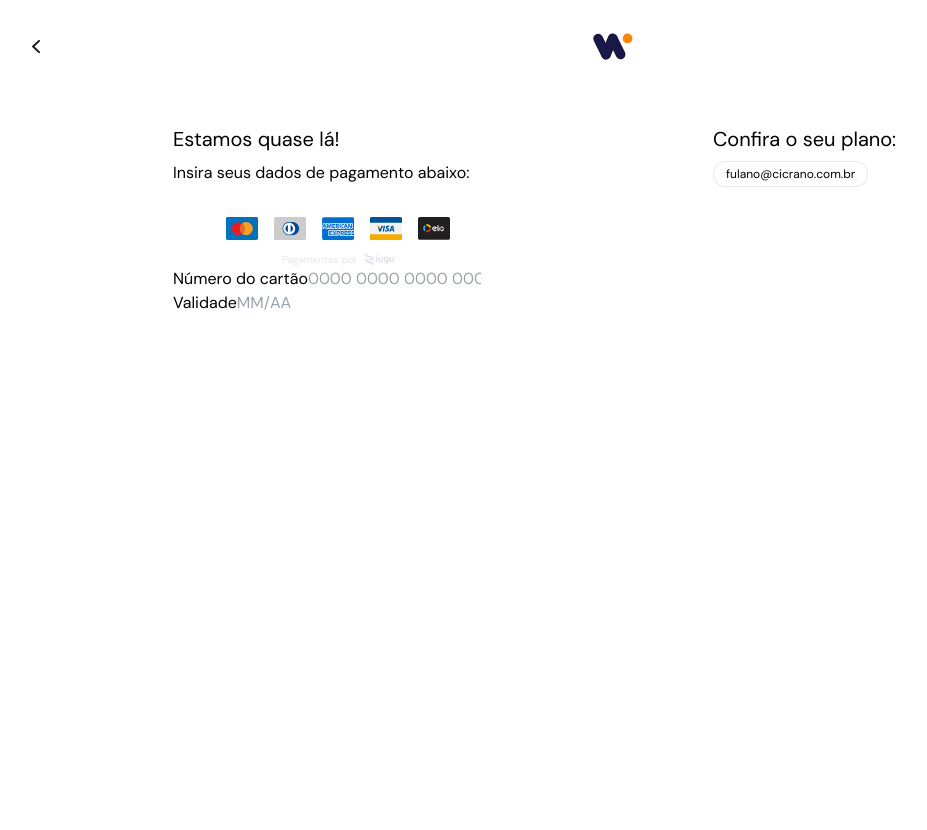
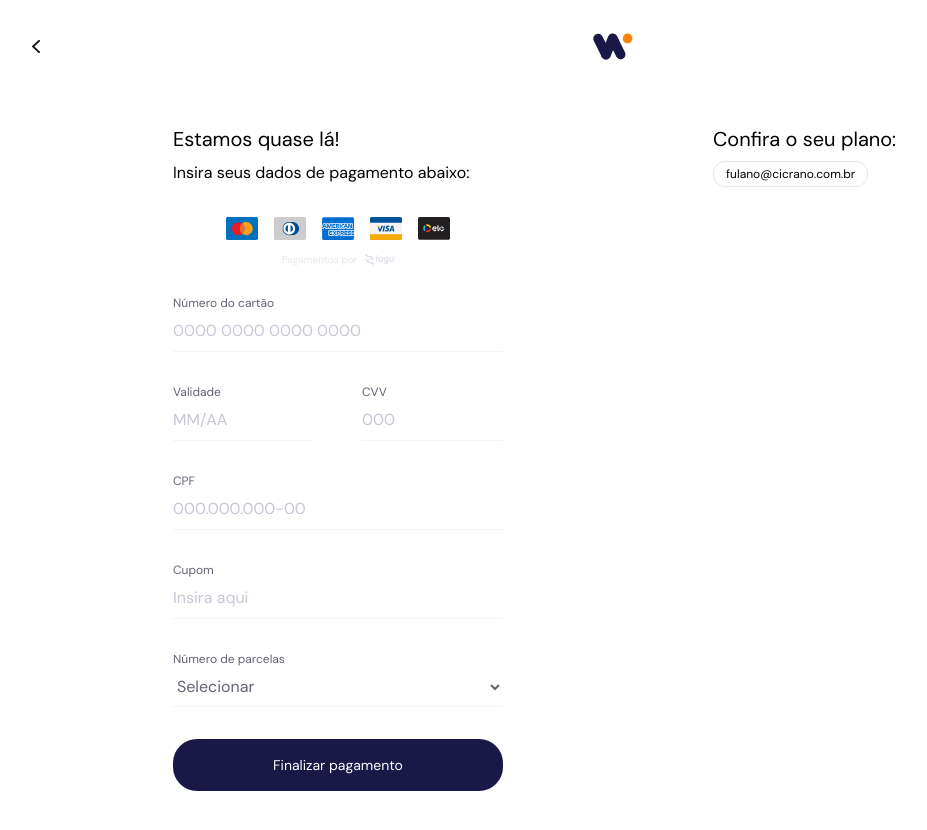
Before and after one commit to hilquias-kil/checkout-app, a Next.js app: page / in a window 1280 px wide. Shown: the top 830 px of the page, without its empty margins (32-959 px from the left). Before the commit the page ends 800 px from the top, so only its background shows below. Built offline with nearby package versions, Linux system fonts and the light colour scheme.

Commit message:
ADD: form components

```diff
--- a/src/components/CardsFlags/CardsFlags.tsx
+++ b/src/components/CardsFlags/CardsFlags.tsx
@@ -15,7 +15,7 @@ export function CardsFlags() {
         <Image src="/visa.svg" alt="Visa" width={32} height={23} />
         <Image src="/elo.svg" alt="Elo" width={32} height={23} />
       </div>
-      <p className="flex items-center gap-2 justify-center">
+      <p className="flex items-center gap-2 justify-center mb-7">
         <span className="text-[10px] text-gray-200">Pagamentos por</span>
         <Image src="/iugu.svg" alt="Iugu" width={29} height={11} />
       </p>
--- a/src/components/CreditCardForm/CreditCardForm.tsx
+++ b/src/components/CreditCardForm/CreditCardForm.tsx
@@ -1,17 +1,34 @@
 import { CardsFlags } from "../CardsFlags";
+import { InputField } from "../InputField";
+import { SelectField } from "../SelectField";
 
 export function CreditCardForm() {
   return (
     <form>
       <CardsFlags />
-      <div>
-        <label htmlFor="card-number">Número do cartão</label>
-        <input type="number" placeholder="0000 0000 0000 0000" />
+      <InputField
+        label="Número do cartão"
+        id="card-number"
+        placeholder="0000 0000 0000 0000"
+      />
+      <div className="flex gap-12">
+        <InputField label="Validade" id="card-expire" placeholder="MM/AA" />
+        <InputField label="CVV" id="cvv" placeholder="000" />
       </div>
-      <div>
-      <label htmlFor="card-expire">Validade</label>
-      <input type="text" placeholder="MM/AA" />
-      </div>
+      <InputField label="CPF" id="cpf" placeholder="000.000.000-00" />
+      <InputField label="Cupom" id="cupom" placeholder="Insira aqui" />
+      <SelectField
+        label="Número de parcelas"
+        id="instalments"
+        placeholder="Selecionar"
+        options={[]}
+      />
+      <button
+        type="submit"
+        className="text-sm text-white bg-[#191847] hover:bg-blue-950 p-4 rounded-3xl w-full transition-colors"
+      >
+        Finalizar pagamento
+      </button>
     </form>
   );
 }
--- /dev/null
+++ b/src/components/InputField/InputField.tsx
@@ -0,0 +1,21 @@
+type Props = {
+  label: string;
+  id: string;
+  placeholder: string;
+};
+
+export function InputField({ label, id, placeholder }: Props) {
+  return (
+    <div className="flex flex-col mb-8">
+      <label htmlFor={id} className="text-xs text-[#666173]">
+        {label}
+      </label>
+      <input
+        type="text"
+        id={id}
+        placeholder={placeholder}
+        className="placeholder:text-[#C9C5D4] text-[#666173] text-base py-2 border-b-[1px] border-[#F4F3F6] w-full focus:border-gray-300 outline-none"
+      />
+    </div>
+  );
+}
--- /dev/null
+++ b/src/components/InputField/index.ts
@@ -0,0 +1 @@
+export * from "./InputField";
--- /dev/null
+++ b/src/components/SelectField/SelectField.tsx
@@ -0,0 +1,34 @@
+type Option = {
+  label: string;
+  value: string;
+};
+
+type Props = {
+  label: string;
+  id: string;
+  placeholder: string;
+  options: Option[];
+};
+
+export function SelectField({ label, id, placeholder, options }: Props) {
+  return (
+    <div className="flex flex-col mb-8">
+      <label htmlFor={id} className="text-xs text-[#666173]">
+        {label}
+      </label>
+      <select
+        id={id}
+        className="placeholder:text-[#C9C5D4] bg-white text-[#666173] text-base py-2 border-b-[1px] border-[#F4F3F6] w-full focus:border-gray-300 outline-none"
+      >
+        <option value="" disabled selected hidden>
+          {placeholder}
+        </option>
+        {options.map((option) => (
+          <option key={option.value} value={option.value}>
+            {option.label}
+          </option>
+        ))}
+      </select>
+    </div>
+  );
+}
--- /dev/null
+++ b/src/components/SelectField/index.ts
@@ -0,0 +1 @@
+export * from "./SelectField";
```
